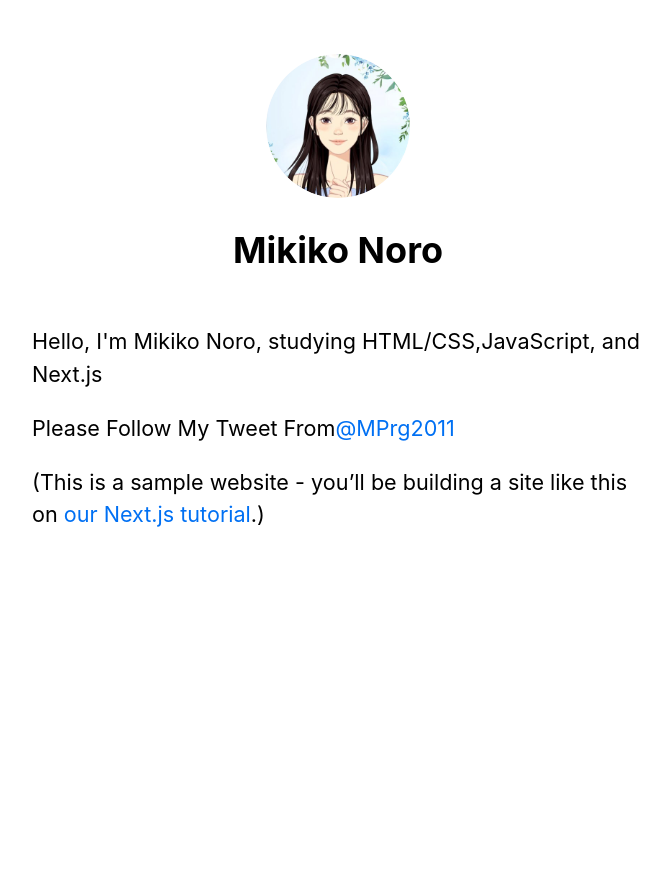
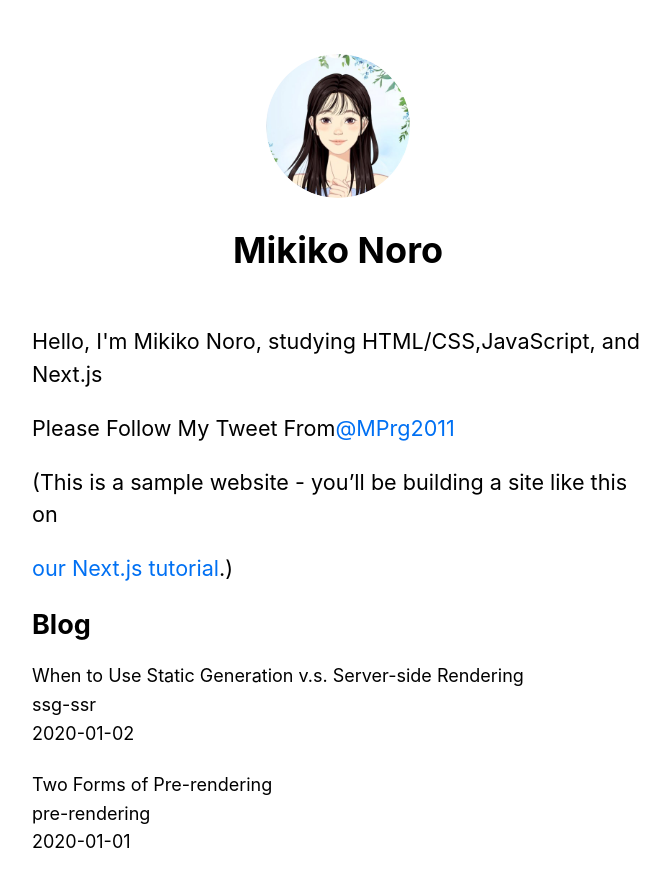
Before and after one commit to Mkk818/nextjs-blog, a Next.js app: page / in a window 1280 px wide. Shown: the top 886 px of the page, without its empty margins (302-972 px from the left). Before the commit the page ends 800 px from the top, so only its background shows below. Built offline with nearby package versions, Linux system fonts and the light colour scheme.

Commit message:
トップページにblogの投稿場所を記述 (mdファイルからidを使用してデータ取得)

```diff
--- /dev/null
+++ b/lib/posts.js
@@ -0,0 +1,37 @@
+import fs from 'fs'
+import path from 'path'
+import matter from 'gray-matter'
+
+const postsDirectory = path.join(process.cwd(), 'posts')
+
+export function getSortedPostsData() {
+  // /posts内のファイル名を取得
+  const fileNames = fs.readdirSync(postsDirectory)
+  const allPostsData = fileNames.map(fileName => {
+    // idを取得するために拡張子(.md)を削除
+    const id = fileName.replace(/\.md$/, '')
+
+    // マークダウンファイルを文字列として読み込む
+    const fullPath = path.join(postsDirectory, fileName)
+    const fileContents = fs.readFileSync(fullPath, 'utf8')
+
+    // 投稿のメタデータ解析の為gray-matterを使用
+    const matterResult = matter(fileContents)
+
+    // idでデータを結合
+    return {
+      id,
+      ...matterResult.data
+    }
+  })
+  // 投稿を日付で並び替え
+  return allPostsData.sort(({date:a}, {date:b}) => {
+    if (a < b) {
+      return 1
+    } else if (a > b) {
+      return -1
+    } else {
+      return 0
+    }
+  })
+}
--- a/package.json
+++ b/package.json
@@ -6,6 +6,7 @@
     "start": "next start"
   },
   "dependencies": {
+    "gray-matter": "^4.0.3",
     "next": "latest",
     "react": "17.0.2",
     "react-dom": "17.0.2"
--- a/pages/index.js
+++ b/pages/index.js
@@ -1,20 +1,45 @@
 import Head from 'next/head'
 import Layout, { siteTitle } from '../components/layout'
 import utilStyles from '../styles/utils.module.css'
+import { getSortedPostsData } from '../lib/posts'
 
-export default function Home() {
+// getStaticPropsはpagesフォルダへのみexportできる
+export async function getStaticProps() {
+  const allPostsData = getSortedPostsData()
+  return {
+    props: {
+      allPostsData
+    }
+  }
+}
+
+export default function Home({ allPostsData}) {
  return (
   <Layout home>
+    {/* {既存のコードはそのままにしてください} */}
    <Head>
     <title>{siteTitle}</title>
    </Head>
    <section className={utilStyles.headingMd}>
     <p>Hello, I'm Mikiko Noro, studying HTML/CSS,JavaScript, and Next.js</p>
-    <p>
     <p>Please Follow My Tweet From<a href="https://twitter.com/MPrg2011">@MPrg2011</a></p>
      (This is a sample website - you’ll be building a site like this on{' '}
-     <a href="https://nextjs.org/learn">our Next.js tutorial</a>.)
-    </p>
+    <p><a href="https://nextjs.org/learn">our Next.js tutorial</a>.)</p>
+   </section>
+   {/* {既存のsectionタグの下にsectionタグを追加} */}
+   <section className={'${utilStyles.headingMd} ${utileStyles.padding1px}'}>
+     <h2 className={utilStyles.headingLg}>Blog</h2>
+     <ul className={utilStyles.list}>
+       {allPostsData.map(({ id, date, title }) => (
+         <li className={utilStyles.listItem} key={id}>
+           {title}
+           <br />
+           {id}
+           <br />
+           {date}
+         </li>
+       ))}
+     </ul>
    </section>
   </Layout>
  )
--- /dev/null
+++ b/posts/pre-rendering.md
@@ -0,0 +1,11 @@
+---
+title: 'Two Forms of Pre-rendering'
+date: '2020-01-01'
+---
+
+Next.js has two forms of pre-rendering: **Static Generation** and **Server-side Rendering**. The difference is in **when** it generates the HTML for a page.
+
+- **Static Generation** is the pre-rendering method that generates the HTML at **build time**. The pre-rendered HTML is then _reused_ on each request.
+- **Server-side Rendering** is the pre-rendering method that generates the HTML on **each request**.
+
+Importantly, Next.js lets you **choose** which pre-rendering form to use for each page. You can create a "hybrid" Next.js app by using Static Generation for most pages and using Server-side Rendering for others.
--- /dev/null
+++ b/posts/ssg-ssr.md
@@ -0,0 +1,19 @@
+---
+title: 'When to Use Static Generation v.s. Server-side Rendering'
+date: '2020-01-02'
+---
+
+We recommend using **Static Generation** (with and without data) whenever possible because your page can be built once and served by CDN, which makes it much faster than having a server render the page on every request.
+
+You can use Static Generation for many types of pages, including:
+
+- Marketing pages
+- Blog posts
+- E-commerce product listings
+- Help and documentation
+
+You should ask yourself: "Can I pre-render this page **ahead** of a user's request?" If the answer is yes, then you should choose Static Generation.
+
+On the other hand, Static Generation is **not** a good idea if you cannot pre-render a page ahead of a user's request. Maybe your page shows frequently updated data, and the page content changes on every request.
+
+In that case, you can use **Server-Side Rendering**. It will be slower, but the pre-rendered page will always be up-to-date. Or you can skip pre-rendering and use client-side JavaScript to populate data.
```
Also changed, not shown: 1 other file (tests, documents, lock files or other folders).
